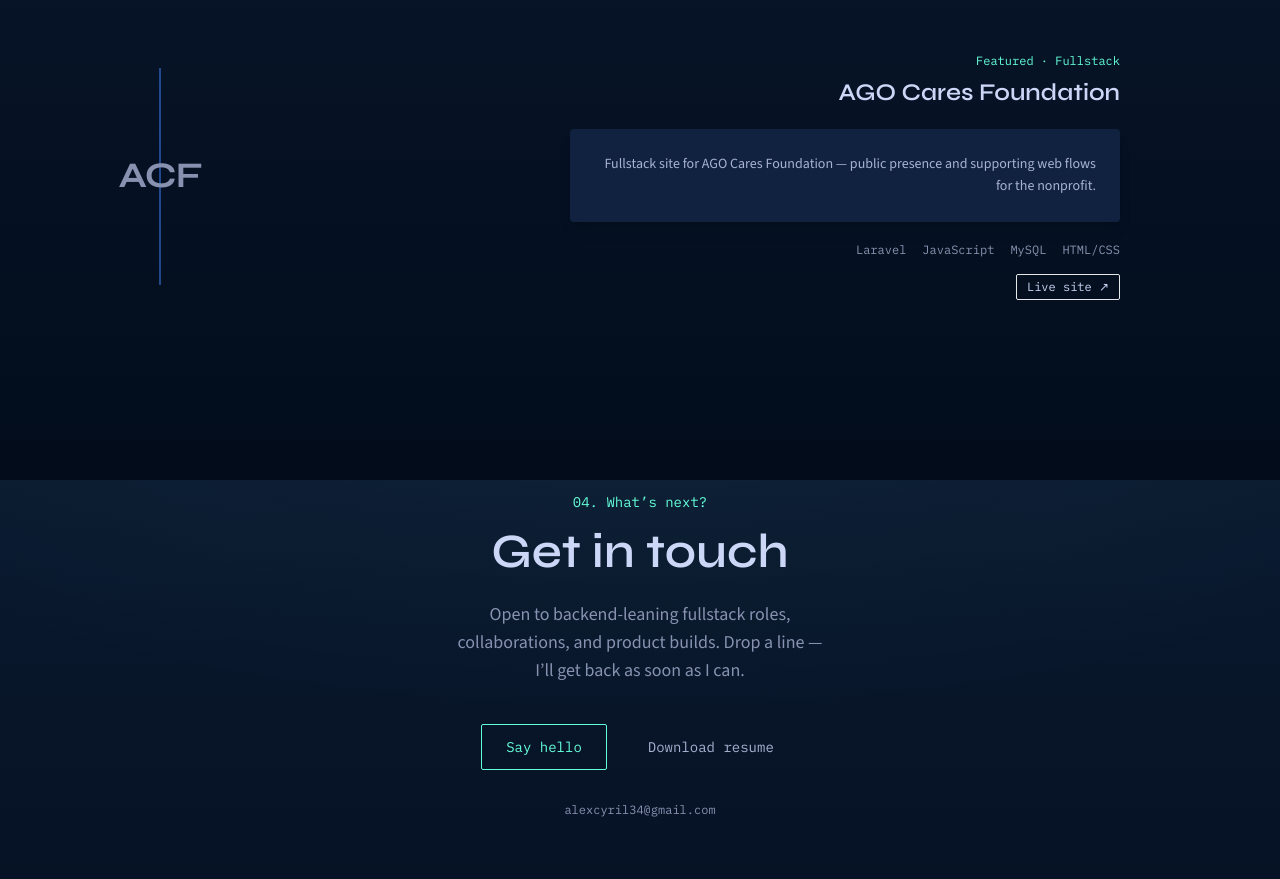
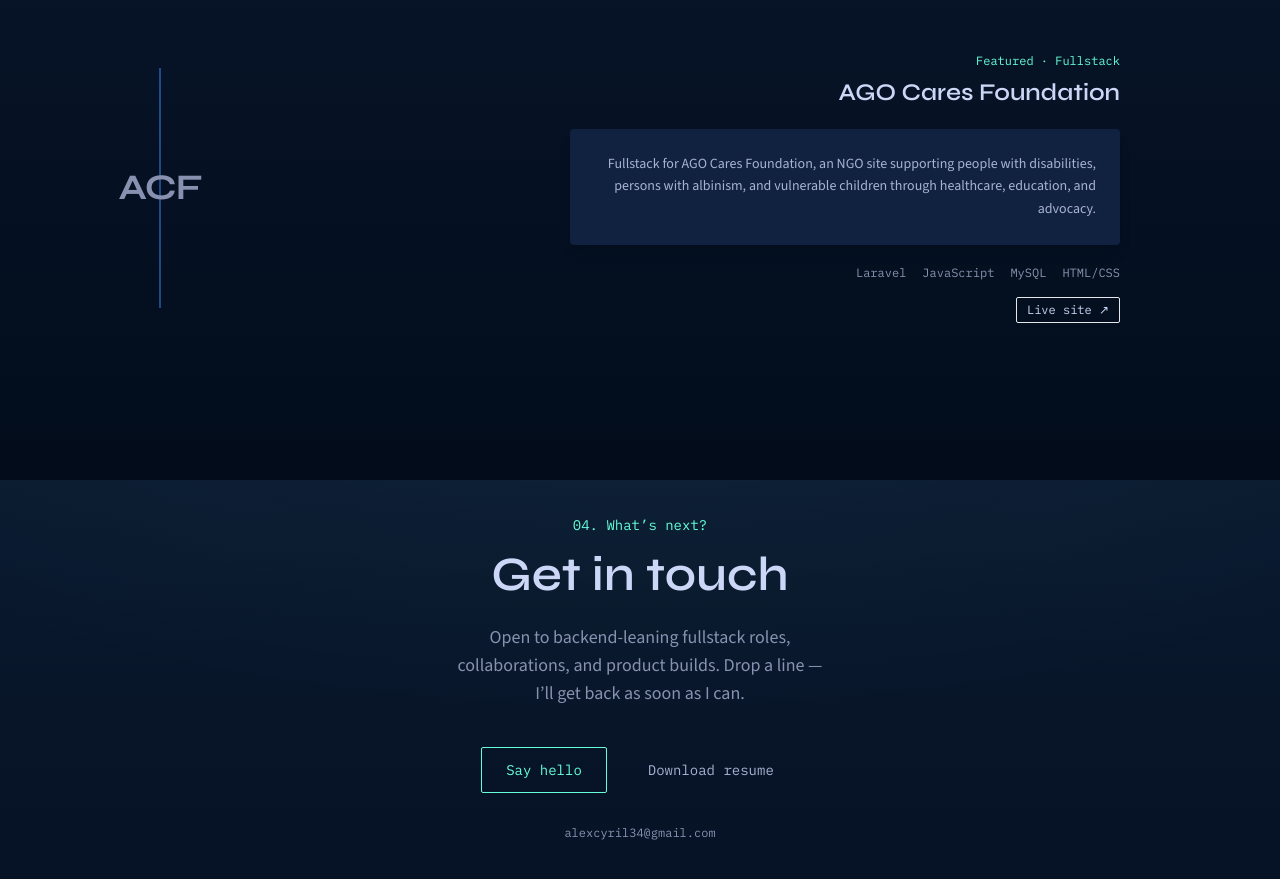
Before and after one commit to CyrilIzuchukwu/cyril-izuchukwu-portfolio, a Next.js app: page / in a window 1280 px wide. Shown: the part 3520-4399 px from the top of the page. Built offline with nearby package versions, Linux system fonts and the light colour scheme.

Commit message:
Update AGO Cares Foundation blurb from live NGO copy.

```diff
--- a/src/content/projects.ts
+++ b/src/content/projects.ts
@@ -44,7 +44,7 @@ export const projects = {
       title: "AGO Cares Foundation",
       role: "Fullstack",
       blurb:
-        "Fullstack site for AGO Cares Foundation — public presence and supporting web flows for the nonprofit.",
+        "Fullstack for AGO Cares Foundation, an NGO site supporting people with disabilities, persons with albinism, and vulnerable children through healthcare, education, and advocacy.",
       stack: ["Laravel", "JavaScript", "MySQL", "HTML/CSS"],
       liveUrl: "https://agocaresfoundation.org/",
     },
```
